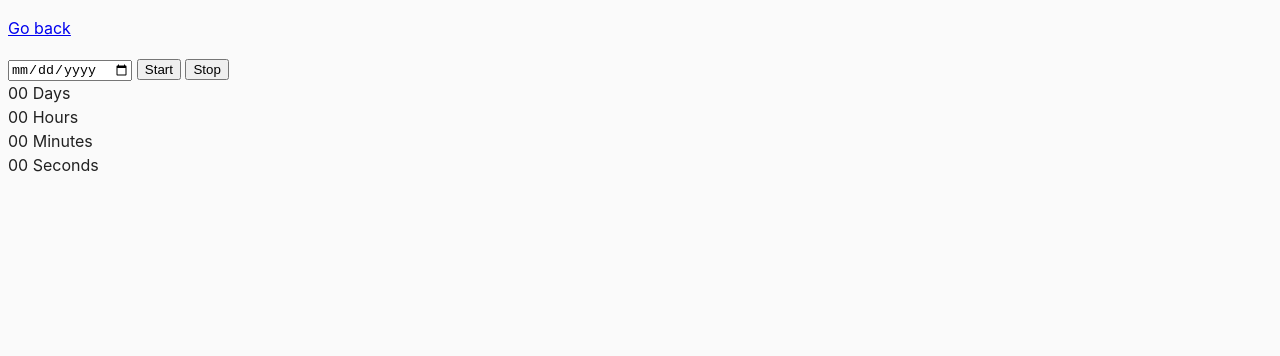
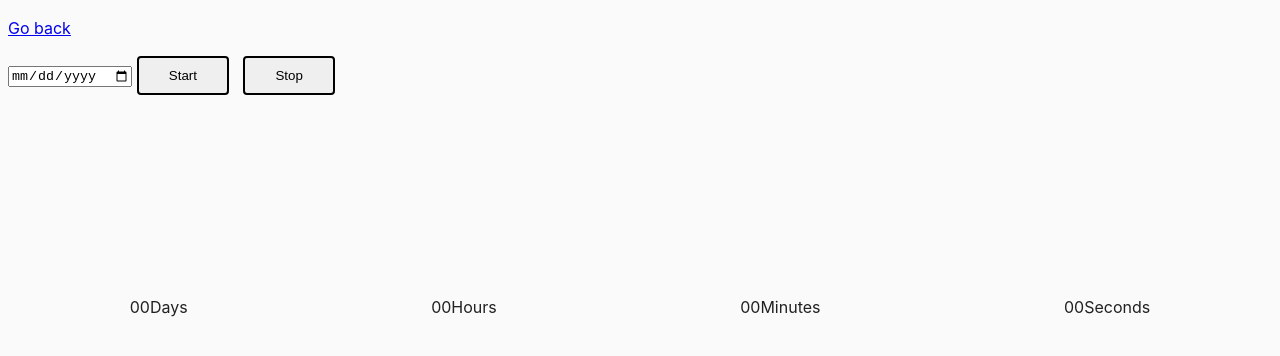
Before and after one commit to DimaLitvinenko/goit-Js-hw-11, a website built with Parcel: page src/02-timer.html in a window 1280 px wide. Built offline with nearby package versions, Linux system fonts and the light colour scheme.

Commit message:
changes styles

```diff
--- a/src/css/common.css
+++ b/src/css/common.css
@@ -16,3 +16,40 @@ img {
   display: block;
   max-width: 100%;
 }
+
+div {
+  display: flex;
+  justify-content: center;
+
+  margin-left: auto;
+  margin-right: auto;
+  text-align: center;
+  margin-top:100px
+}
+
+button {
+  padding-top: 10px;
+  padding-bottom: 10px;
+  padding-right: 30px;
+  padding-left: 30px;
+
+  color:black;
+  border-radius: 4px;
+  border: 2px solid black;
+}
+
+button:not(:last-child) {
+  margin-right: 10px;
+}
+
+button:hover,
+button:focus {
+  color: blue;
+  text-shadow: black 1px 0 1px;
+  box-shadow: inset -4px 1px 10px blue;
+}
+
+button[disabled] {
+color: white;
+border-color: white;
+}
```
